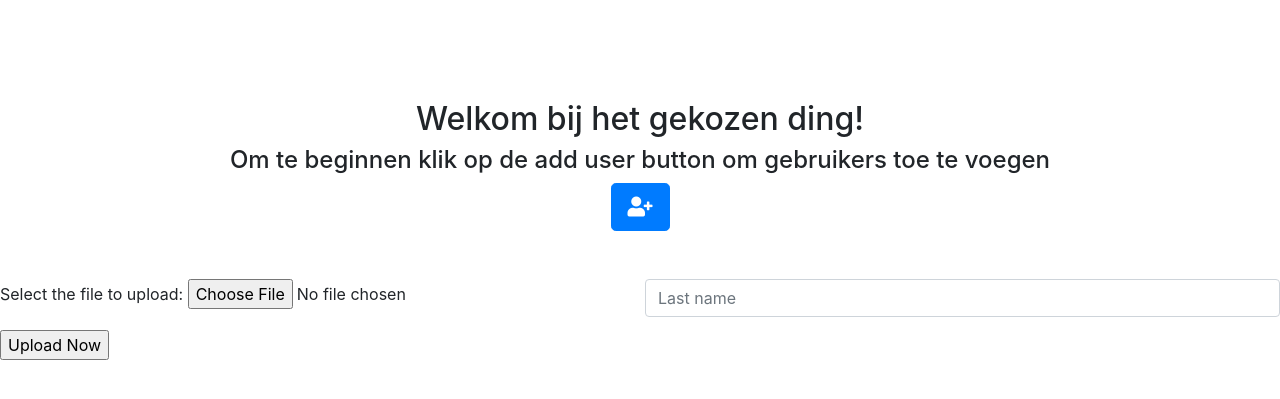
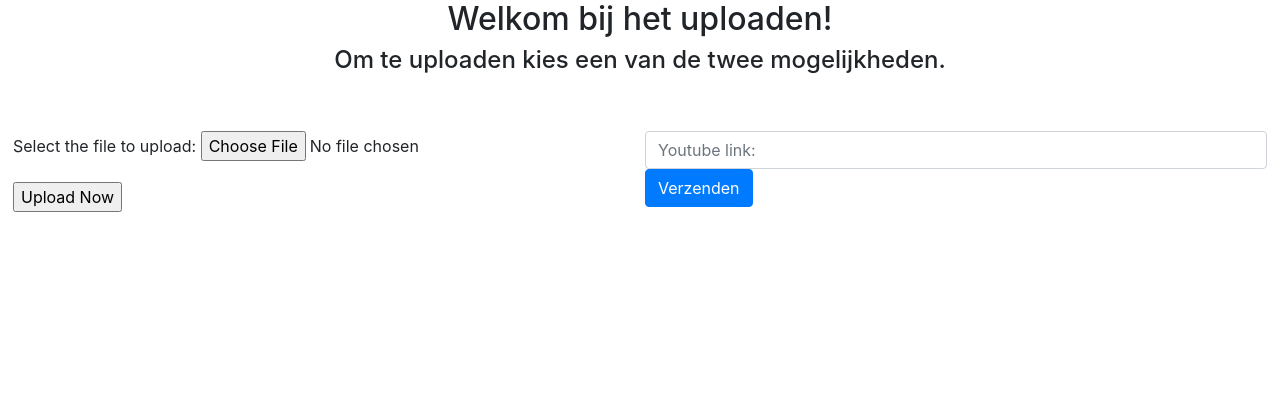
Before and after one commit to babywimpes/ProjectenSummaOP4, a PHP site: page /Uploaden/Index.php in a window 1280 px wide. Shown: the top 399 px of the page. Run offline with PHP 8.4, Linux system fonts and the light colour scheme; some libraries are stand-ins or nearby versions.

Commit message:
bijde dingen

```diff
--- a/page/Uploaden/Index.php
+++ b/page/Uploaden/Index.php
@@ -5,24 +5,6 @@
     <meta charset="UTF-8">
     <meta name="viewport" content="width=device-width, initial-scale=1.0">
     <?php include "../../incl/include.php"?>
-
-    <style>
-        .top-buffer{
-            margin-top: 100px;
-        }
-        .circ{
-            border-radius: 50%;
-            height: 55px;
-            width: 55px;
-        }
-        .dot {
-  height: 55px;
-  width: 55px;
-  background-color: #bbb;
-  border-radius: 50%;
-  display: inline-block;
-}
-    </style>
     <title>Homepage</title>
 </head>
 
@@ -31,10 +13,8 @@
     <div class="container top-buffer ">
         <div class="row mb-5">
             <div class="col text-center ">
-                <p class="h2">Welkom bij het gekozen ding!</p>
-                <p class="h4">Om te beginnen klik op de add user button om gebruikers toe te voegen</p>
-
-                <button type="submit" id="btn1" class="btn btn-primary btn-lg" onclick="adduser()"><i class="fas fa-user-plus"></i></button>
+                <p class="h2">Welkom bij het uploaden!</p>
+                <p class="h4">Om te uploaden kies een van de twee mogelijkheden.</p>
 
             </div>
         </div>
@@ -44,7 +24,7 @@
 
 
 
-  <div class="form-row">
+  <div class="form-row m-2">
     <div class="col">
         <form action="Index.php" method="post" enctype="multipart/form-data">
         <p>
@@ -55,25 +35,13 @@
         </form>
     </div>
     <div class="col">
-      <input type="text" class="form-control" placeholder="Last name">
+    <form method="post" action="Index.php">
+      <input type="text" class="form-control" name="Link" placeholder="Youtube link:">
+      <button type="submit" class="btn btn-primary">Verzenden</button>
+    </form>
     </div>
   </div>
 
-
-
-
-<script>
-    $("#btn1").click(function(){
-    var person = prompt("Please enter your name", "");
-        if (person == null || person == "") {
-
-        }
-
-        else {
-            $("#names").append('<button class="btn btn-primary btn-lg circ ml-1"><i class="fas fa-user"></i><p style="color:black;">'+person+'</p></button>');
-    }});
-
-</script>
 </body>
 
 </html>
@@ -100,12 +68,12 @@ if ($_SERVER['REQUEST_METHOD'] == 'POST')
   	//replace any non-alpha-numeric cracters in th file name
   	$upload_file_name = preg_replace("/[^A-Za-z0-9 \.\-_]/", '', $upload_file_name);
 
-  	//set a limit to the file upload size
-  	if ($_FILES['my_upload']['size'] > 1000000)
-  	{
-		echo " too big file ";
-  		exit;
-    }
+  	// //set a limit to the file upload size
+  	// if ($_FILES['my_upload']['size'] > 1000000)
+  	// {
+	// 	echo " too big file ";
+  	// 	exit;
+    // }
 
     //Save the file
     $dest=__DIR__.'/uploads/'.$upload_file_name;
```
Also changed, not shown: page/Uploaden/uploads/wawoe.png (added).
